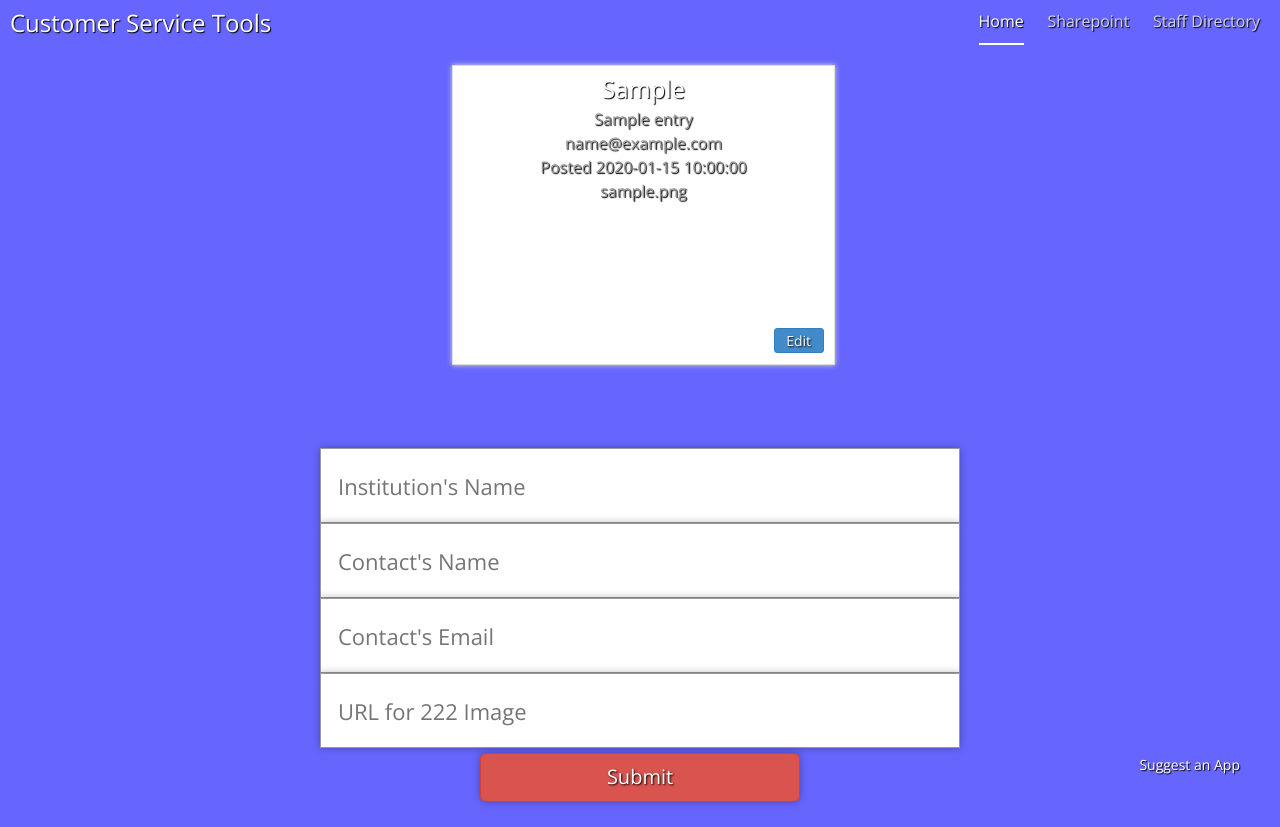
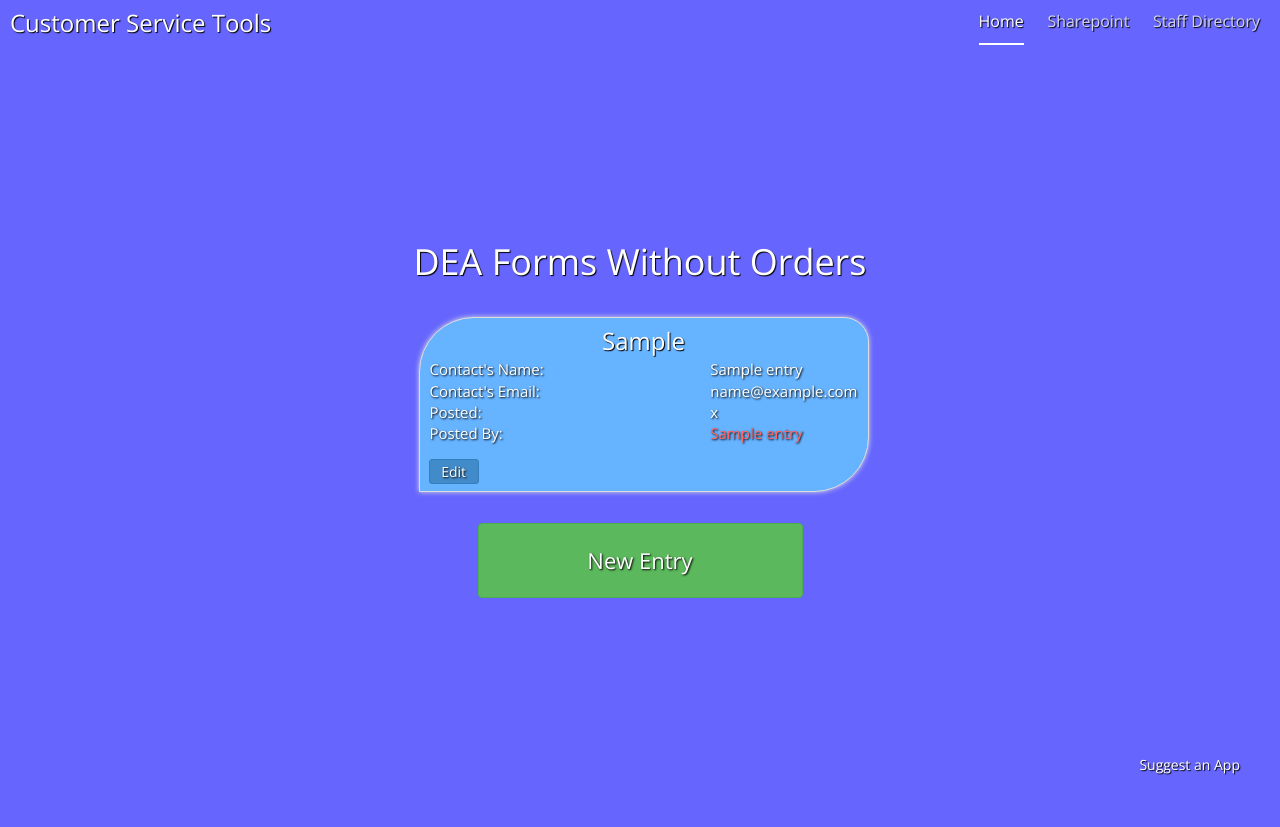
Before and after one commit to kershner/blog, a Flask app: page /forms-without-orders in a window 1280 px wide. After the commit the page ends 775 px from the top, so only its background shows below. Run offline with Flask 2, Linux system fonts and the light colour scheme; tables that the repository leaves empty hold one stand-in row (values such as "Sample post"); some libraries are stand-ins or nearby versions.

Commit message:
Lots of updates to new CSTools app

```diff
--- a/app/forms.py
+++ b/app/forms.py
@@ -79,7 +79,7 @@
     institution = TextField("Institution", [validators.Required("Enter the name of the institution.")])
     name = TextField("Contact's Name", [validators.Required("Enter the contact's name.")])
     email = TextField("Contact's Email", [validators.Required("Enter the contact's email.")])
-    url = TextField("URL for 222 form image", [validators.Required("Enter a valid URL.")])
+    csr_name = TextField("Your name.", [validators.Required("Enter your name.")])
     submit = SubmitField("Submit")
 
 #############################################
--- a/app/models.py
+++ b/app/models.py
@@ -6,8 +6,8 @@
     institution = db.Column(db.String(64), index=True)
     contact_name = db.Column(db.String(128), index=True)
     contact_email = db.Column(db.String(128), index=True)
-    timestamp = db.Column(db.DateTime)
-    image_url = db.Column(db.String(128), index=True)
+    csr_name = db.Column(db.String(128), index=True)
+    timestamp = db.Column(db.String(64), index=True)
 
     def __repr__(self):
         return 'Entry %r' % self.institution
--- a/app/routes_dev.py
+++ b/app/routes_dev.py
@@ -1130,28 +1130,66 @@
             institution = form.institution.data
             name = form.name.data
             email = form.email.data
-            url = form.url.data
+            csr_name = form.csr_name.data
+            now = datetime.datetime.utcnow()
+            date_nice = now.strftime('%m/%d/%Y')
 
             entry = models.Entry(institution=institution,
                                  contact_name=name,
                                  contact_email=email,
-                                 timestamp=datetime.datetime.utcnow(),
-                                 image_url=url)
+                                 timestamp=date_nice,
+                                 csr_name=csr_name)
 
             db.session.add(entry)
             db.session.commit()
 
-            text = '%s\n%s\n%s\n%s' % (institution, name, email, url)
+            entries = models.Entry.query.all()
+
             message = 'Successfully added entry for %s' % institution
 
             return render_template("/CSTools/forms_without_orders.html",
                                    title="DEA Forms Without Orders",
-                                   form=form,
-                                   text=text,
+                                   entries=entries,
                                    message=message)
     elif request.method == 'GET':
         entries = models.Entry.query.all()
         return render_template("/CSTools/forms_without_orders.html",
                                title="DEA Forms Without Orders",
-                               form=form,
                                entries=entries)
+
+
+@app.route('/forms-without-orders/new-entry')
+def new_entry():
+    form = DeaForms()
+    entries = models.Entry.query.all()
+    return render_template("/CSTools/forms_without_orders.html",
+                           title="DEA Forms Without Orders",
+                           form=form,
+                           entries=entries,
+                           new_entry=True)
+
+
+@app.route('/forms-without-orders/edit-entry/<id>')
+def edit_entry(id):
+    entry = models.Entry.query.get(id)
+
+    return render_template("/CSTools/forms_without_orders_delete.html",
+                           title="DEA Forms Without Orders - Edit Entry",
+                           entry=entry)
+
+
+@app.route('/forms-without-orders/delete-entry/<id>')
+def delete_entry(id):
+    entry = models.Entry.query.get(id)
+
+    db.session.delete(entry)
+    db.session.commit()
+
+    entries = models.Entry.query.all()
+
+    message = "Successfully deleted entry for %s." % entry.institution
+
+    return render_template("/CSTools/forms_without_orders.html",
+                                   title="DEA Forms Without Orders",
+                                   message=message,
+                                   entries=entries)
--- a/app/static/css/custom.css
+++ b/app/static/css/custom.css
@@ -243,13 +243,14 @@
 
 ul.rig li {
 	text-align: center;
-	background: #fff;
+	background: #66b3ff;
 	display: inline-block;
 	padding: 10px;
 	margin: 0 0 2.5% 2.5%;
-	min-width: 350px;
-	min-height: 300px;
+	min-width: 450px;
+	min-height: 175px;
 	border: 1px solid #ddd;
+	border-radius: 55px 25px 55px 0;
 	font-size: 16px;
 	font-size: 1rem;
 	vertical-align: top;
@@ -257,6 +258,12 @@
 	box-sizing: border-box;
 	-moz-box-sizing: border-box;
 	-webkit-box-sizing: border-box;
+}
+
+ul.rig li div {
+	color: #FFF;
+	font-size: 1.5em;
+	text-shadow: 1px 1px 2px #000;
 }
 
 ul.rig li img {
@@ -308,11 +315,56 @@
 }
 
 ul.rig li button {
-	float: right;
+	display: block;
+	vertical-align: baseline;
 	width: 50px;
 	height: 25px;
 	position: relative;
-	bottom: -115px;
-	right: 0;
+	bottom: -100px;
+	right: 115px;
 	font-size: 14px;
+	margin-right: 15px;
 }
+
+#data-titles {
+	float: left;
+	text-align: justify;
+}
+
+#data {
+	float: right;
+	text-align: justify;
+}
+
+#csr-name {
+	color: #ff6666;
+}
+
+#entry {
+	text-align: center;
+	background: #66b3ff;
+	display: inline-block;
+	padding: 10px;
+	margin: 0 0 2.5% 2.5%;
+	min-width: 450px;
+	min-height: 175px;
+	border: 1px solid #ddd;
+	border-radius: 55px 25px 55px 0;
+	font-size: 16px;
+	font-size: 1rem;
+	vertical-align: top;
+	box-shadow: 0 0 5px #ddd;
+	box-sizing: border-box;
+	-moz-box-sizing: border-box;
+	-webkit-box-sizing: border-box;
+}
+
+#entry div {
+	color: #FFF;
+	font-size: 1.5em;
+	text-shadow: 1px 1px 2px #000;
+}
+
+#entry h3 {
+	margin-top: 10px;
+}
--- a/app/templates/CSTools/forms_without_orders.html
+++ b/app/templates/CSTools/forms_without_orders.html
@@ -1,27 +1,38 @@
 {% extends "/CSTools/base1.html" %}
 {% block content %}
+
+<div id="row">
+    <h1>DEA Forms Without Orders</h1>
+</div>
 
 {% if entries %}
     <ul class="rig columns-3">
         {% for entry in entries %}
             <li>
                 <h3>{{ entry.institution }}</h3>
-                <p>
+                <div id="data-titles">
+                    Contact's Name:<br>
+                    Contact's Email:<br>
+                    Posted:<br>
+                    Posted By:<br>
+                </div>
+                <div id="data">
                     {{ entry.contact_name }}<br>
                     {{ entry.contact_email }}<br>
-                    Posted {{ entry.timestamp }}<br>
-                    {{ entry.image_url }}
-                </p>
-            <a href="/#"><button type="button" class="btn btn-primary btn-xs">Edit</button></a>
+                    {{ entry.timestamp }}<br>
+                    <span id="csr-name">{{ entry.csr_name }}</span><br>
+                </div>
+            <a href="/forms-without-orders/edit-entry/{{ entry.id }}"><button type="button" class="btn btn-primary btn-xs">Edit</button></a>
             </li>
         {% endfor %}
     </ul>
 {% endif %}
 
 {% if message %}
-    <p>{{ message }}</p>
+    <h3>{{ message }}</h3>
 {% endif %}
 
+{% if form %}
     <div class="alert">
         {% for message in form.institution.errors %}
             <p>{{ message }}</p>
@@ -35,11 +46,13 @@
             <p>{{ message }}</p>
         {% endfor %}
 
-    {% for message in form.url.errors %}
+        {% for message in form.csr_name.errors %}
             <p>{{ message }}</p>
         {% endfor %}
     </div>
+{% endif %}
 
+{% if form %}
     <form action="{{ url_for('forms_without_orders') }}" method=POST>
         {{ form.hidden_tag() }}
 
@@ -49,9 +62,14 @@
 
         {{ form.email(placeholder="Contact's Email") }}
 
-    {{ form.url(placeholder="URL for 222 Image") }}
+        {{ form.csr_name(placeholder="Your name") }}
 
         {{form.submit(class_='btn btn-lg btn-danger') }}
     </form>
+{% endif %}
+
+{% if not new_entry %}
+    <a href="/forms-without-orders/new-entry"><button class="btn btn-success">New Entry</button></a>
+{% endif %}
 
 {% endblock %}
```
Also changed, not shown: app/scripts/database/database_test.py (+14 -14 lines), app/templates/CSTools/forms_without_orders_delete.html (added, +24 -0 lines), 1 other file. Lines whose indentation alone changed are shown as unchanged.
